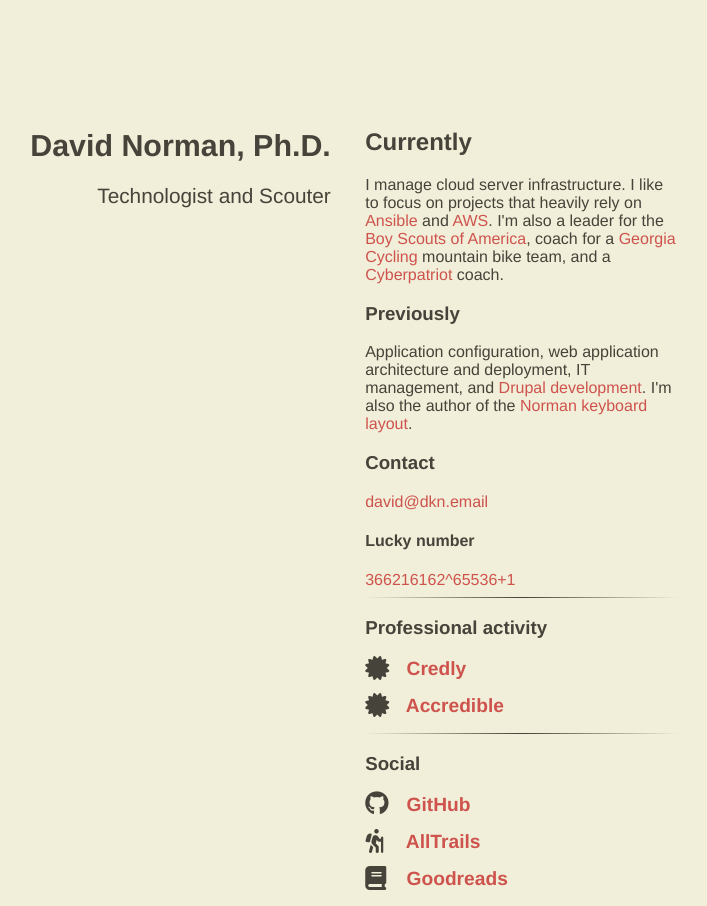
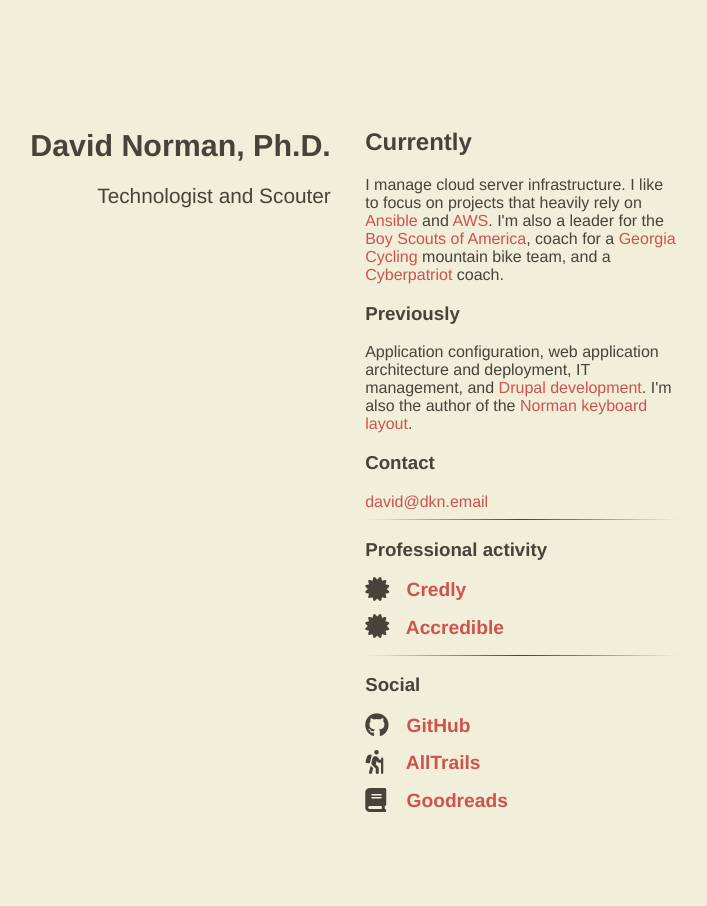
Before and after one commit to deekayen/dkn.github.io, a Jekyll site: the page built from index.html, in a window 1280 px wide. Shown: the whole page, without its empty margins (302-1009 px from the left). Built offline with Jekyll 4.4.1, drawn with Linux system fonts in a browser that asks for light colours; nearby versions of some CDN libraries.

Commit message:
Remove lucky number

```diff
--- a/_includes/content.html
+++ b/_includes/content.html
@@ -10,9 +10,6 @@
 '2'+'&'+'#'+'6'+'9'+';'+'e'+'m'+'&'+'#'+'9'+'7'+';'+'i'+'l'+"'"+'>'+'&'+'#'+'1'+'0'+'0'+';'+'a'+'v'+
 'i'+'d'+'&'+'#'+'6'+'4'+';'+'d'+'k'+'n'+'&'+'#'+'4'+'6'+';'+'e'+'m'+'&'+'#'+'9'+'7'+';'+'&'+'#'+'1'+
 '0'+'5'+';'+'l'+'<'+'/'+'a'+'>');</script><noscript>[Turn on JavaScript to see the email address]</noscript>
-
-<h4>Lucky number</h4>
-<a href="https://www.primegrid.com/workunit.php?wuid=1087145964">366216162^65536+1</a>
 
 <hr />
 
```
